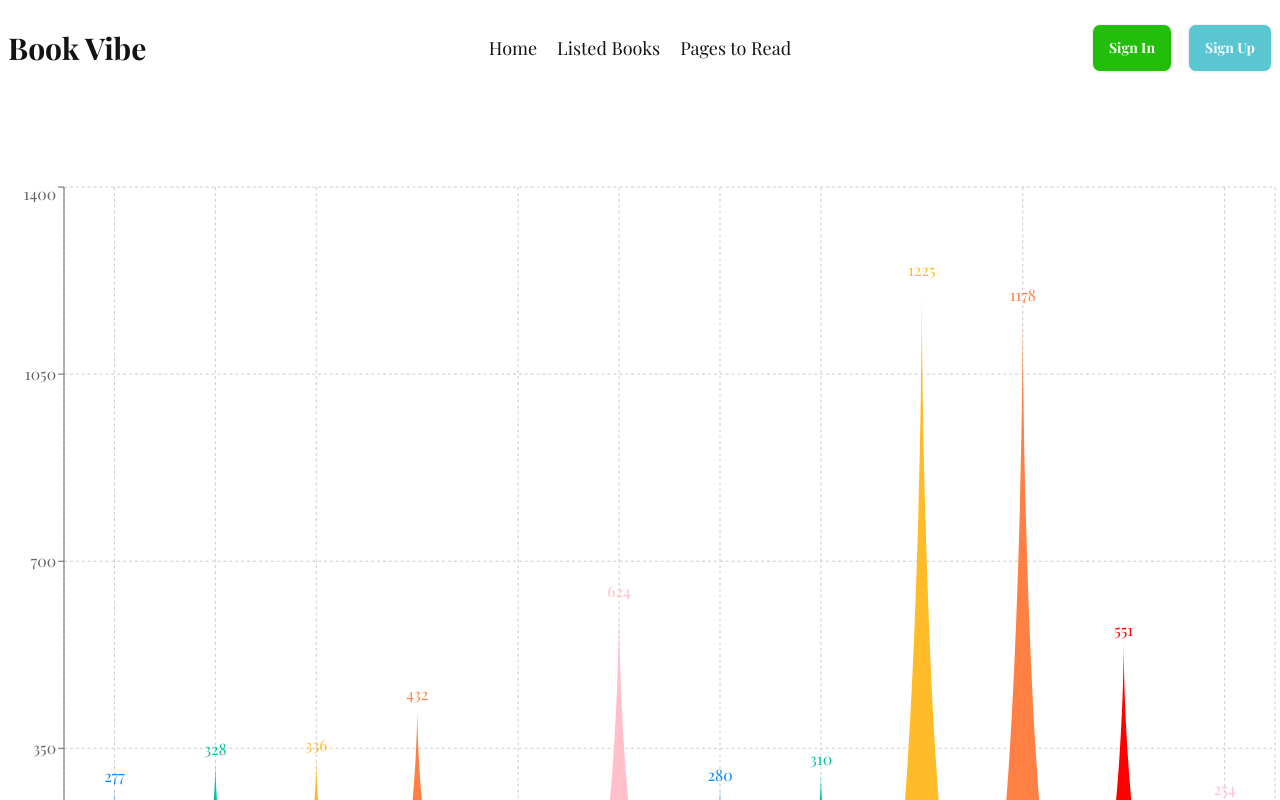
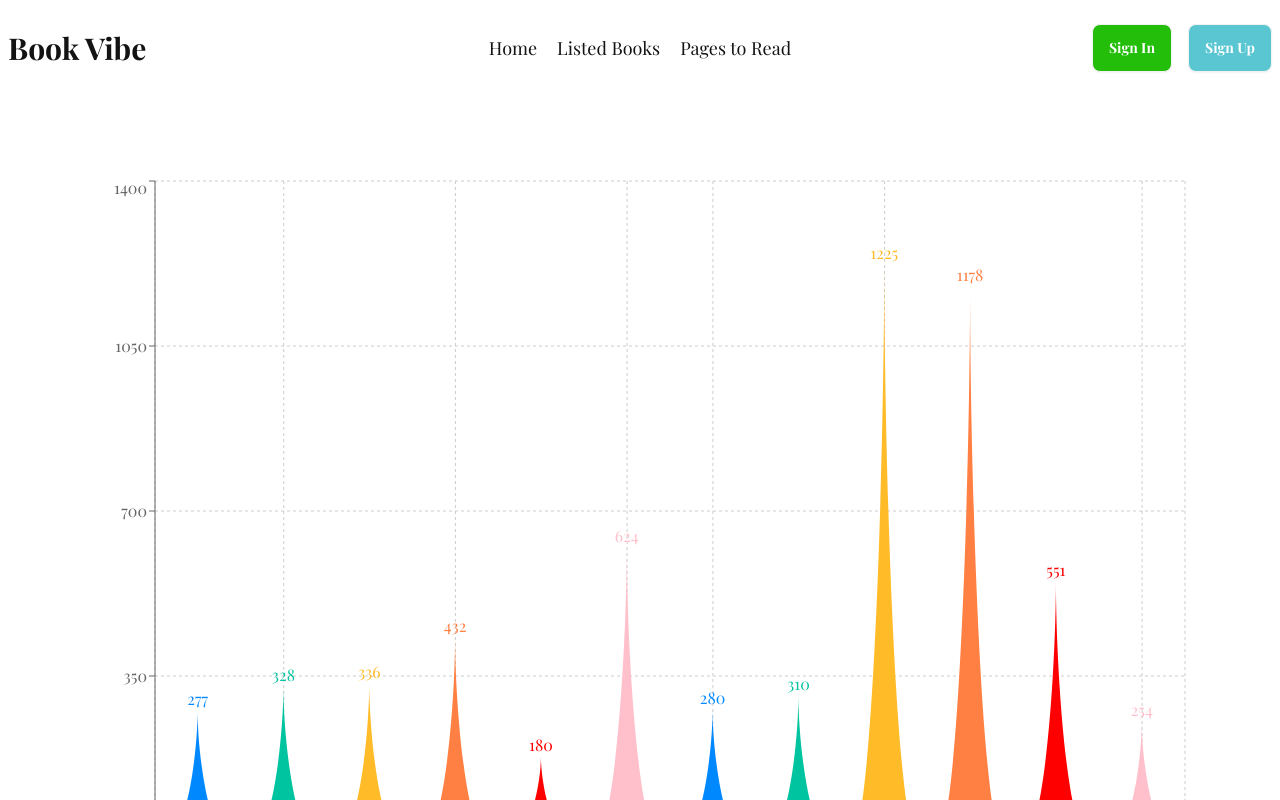
Before and after one commit to mdsumonsiddiki/book-shop, a React (Vite) app: page /chart in a window 1280 px wide. Shown: the top 800 px of the page. Built offline with nearby package versions, Linux system fonts and the light colour scheme; a web font is replaced by a local one.

Commit message:
404 page done

```diff
--- a/src/components/booksList/Card.jsx
+++ b/src/components/booksList/Card.jsx
@@ -1,6 +1,7 @@
 import PropTypes from 'prop-types';
+import { Link } from 'react-router-dom';
 const Card = ({ book }) => {
-    const { book_name, author, image, rating, total_pages, category, publisher, year_of_publishing, tags } = book;
+    const { book_name, author, image, rating, total_pages, category, publisher, year_of_publishing, tags, id } = book;
 
     return (
         <div className='flex items-center gap-12 p-6 border-2 border-black border-opacity-15 rounded-xl'>
@@ -27,13 +28,13 @@ const Card = ({ book }) => {
                 <ul className='flex items-center gap-7 pt-5 border-t-2 border-black border-opacity-15'>
                     <li className='text-[#328EFF] font-medium bg-[#328EFF] bg-opacity-10 py-3 px-4 rounded-full'>Category: {category}</li>
                     <li className='text-[#FFAC33] font-medium bg-[#FFAC33] bg-opacity-10 py-3 px-4 rounded-full'>Rating: {rating}</li>
-                    <li className='text-[#23BE0A] font-medium bg-[#23BE0A] bg-opacity-10 py-3 px-4 rounded-full'>View Details</li>
+                    <li><Link to={`/books/${id}`} className='text-[#23BE0A] font-medium bg-[#23BE0A] bg-opacity-10 py-3 px-4 rounded-full'> View Details</Link></li>
                 </ul>
             </div>
         </div>
     );
 };
 Card.propTypes = {
-    book: PropTypes.object,
+    book: PropTypes.o,
 }
 export default Card;
--- a/src/pages/Chart.jsx
+++ b/src/pages/Chart.jsx
@@ -48,8 +48,8 @@ export default function Chart() {
     return (
         <div className='container mx-auto mt-24 flex items-center justify-center'>
             <BarChart
-            width={1300}
-            height={800}
+            width={1100}
+            height={700}
             data={loadData}
         >
             <CartesianGrid strokeDasharray="3 3" />
--- /dev/null
+++ b/src/pages/EorrorPage.jsx
@@ -0,0 +1,19 @@
+import { Link } from "react-router-dom";
+
+const EorrorPage = () => {
+    return (
+        <div className="container mx-auto w-screen h-screen flex items-center justify-center text-center">
+            <div className="space-y-5 bg-praimary p-20 rounded-xl shadow-2xl bg-opacity-20">
+                <h1 className="text-6xl font-extrabold text-black">404 - Page Not Found</h1>
+                <p className="text-4xl font-bold text-black">Oops! The page youre looking for doesn t exist.</p>
+                <p className=" text-3xl font-semibold text-black">Please check the URL and try again.</p>
+                <div className="pt-10">
+                    <Link to='/' className=" bg-second text-white text-2xl font-medium py-3 px-7 rounded-xl">Back To Home</Link>
+                </div>
+            </div>
+        </div>
+    );
+
+};
+
+export default EorrorPage;
--- a/src/routes/Route.jsx
+++ b/src/routes/Route.jsx
@@ -6,11 +6,13 @@ import BookList from "../pages/BookList";
 import ReadBook from "../components/booksList/ReadBook";
 import BooksWhishlist from "../components/booksList/BooksWhishlist";
 import Chart from "../pages/Chart";
+import EorrorPage from "../pages/EorrorPage";
 
 export const router = createBrowserRouter([
     {
         path: "/",
         element: <Root />,
+        errorElement: <EorrorPage/>,
         children: [
             {
                 path: '/',
```
